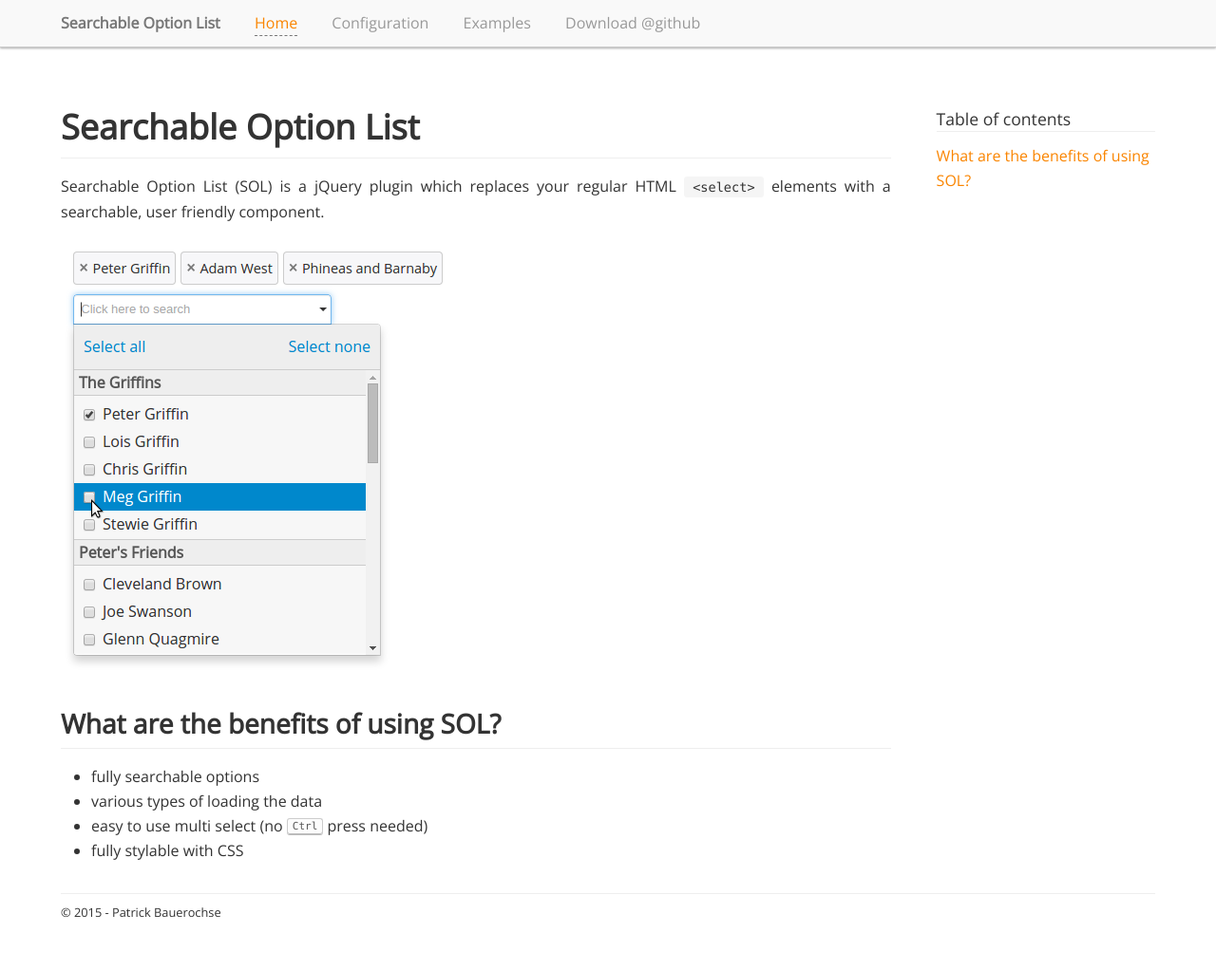
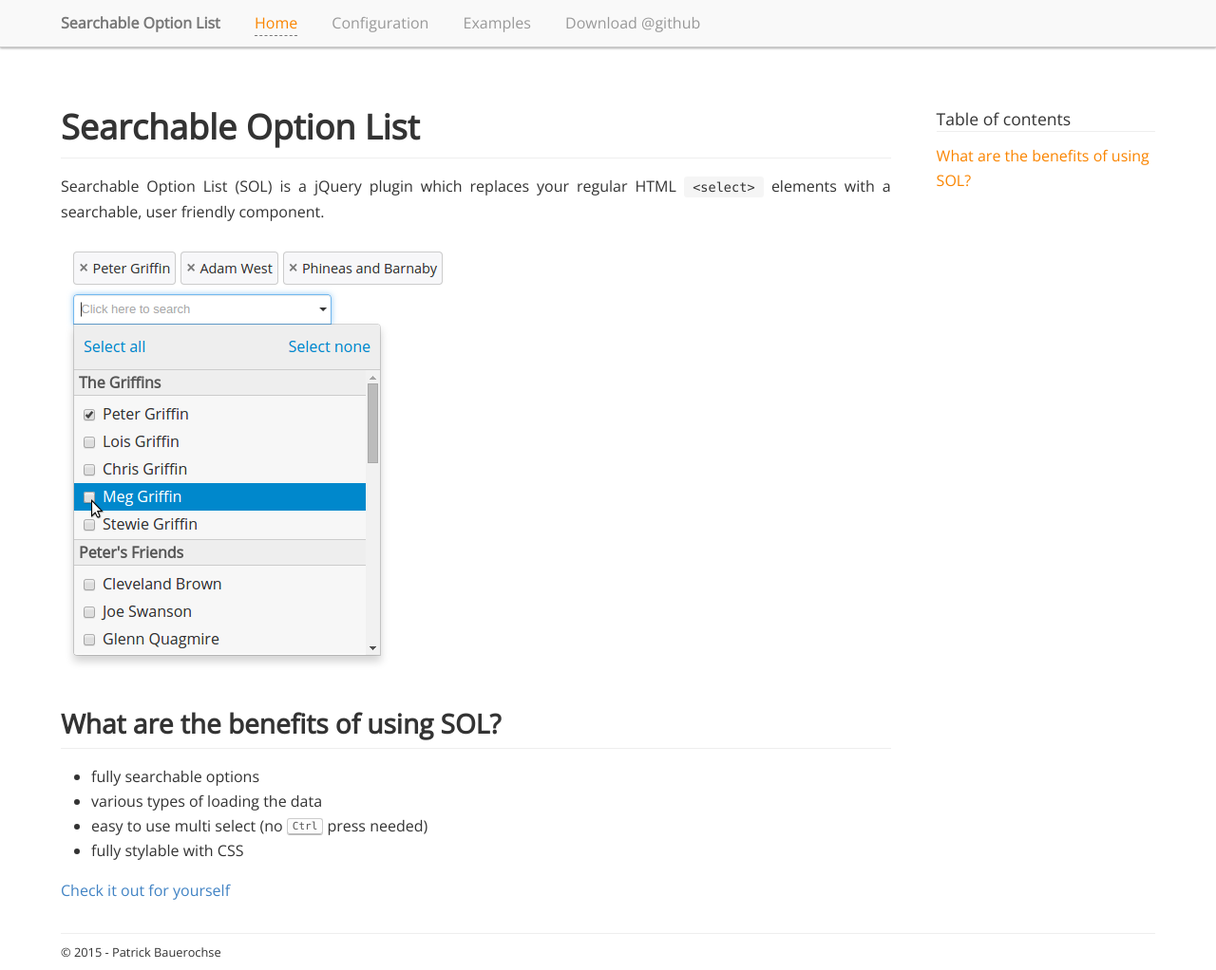
Before and after one commit to pbauerochse/searchable-option-list, a Jekyll site: the page built from index.md, in a window 1280 px wide and 1022 px high. Shown: the whole window at 95% size. Built offline with Jekyll 4.4.1, drawn with Linux system fonts in a browser that asks for light colours; nearby versions of some CDN libraries; Markdown is read by kramdown in place of the engine named in the settings.

Commit message:
adding link to the examples section

```diff
--- a/index.md
+++ b/index.md
@@ -17,3 +17,5 @@ Searchable Option List (SOL) is a jQuery plugin which replaces your regular HTML
 - various types of loading the data
 - easy to use multi select (no <kbd>Ctrl</kbd> press needed)
 - fully stylable with CSS
+
+[Check it out for yourself](examples.html)
```
